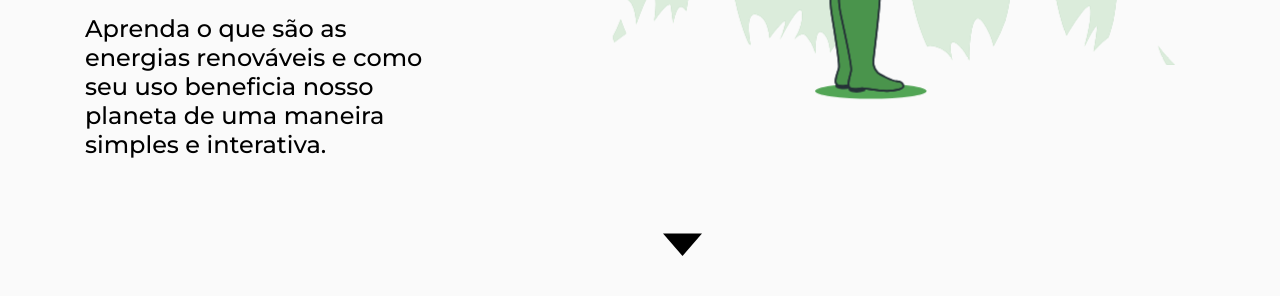
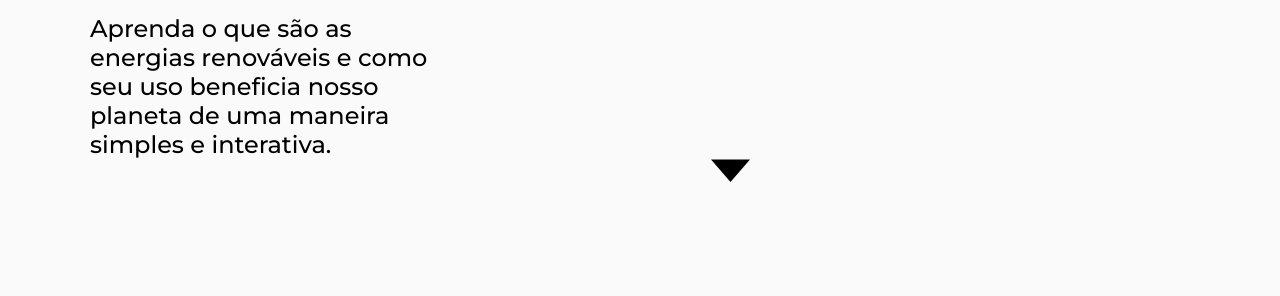
Before and after one commit to lucastoll/Renewable, a plain HTML site: page index.html in a window 1280 px wide. Shown: the part 504-800 px from the top of the page. Drawn offline with nearby package versions, Linux system fonts and the light colour scheme.

Commit message:
tentativa fix background e seta desktop

```diff
--- a/assets/css/home/home-arrow.css
+++ b/assets/css/home/home-arrow.css
@@ -1,11 +1,13 @@
 .home__arrow{
-    justify-self: flex-end;
-    position: absolute;
-    bottom: 150px;
-    animation: arrow_animation_mobile 1s alternate infinite;
+    position: block;
+    align-self: center;
+    width: 39px;
+    height: 23px;
+
+   /*  animation: arrow_animation_mobile 1s alternate infinite; */
 }
 
-@keyframes arrow_animation_mobile {
+/* @keyframes arrow_animation_mobile {
     from{
         bottom: 150px;
     }
@@ -28,4 +30,4 @@
         bottom: 100px;
         animation: arrow_animation_desktop 1s alternate infinite;
     }
-}
+} */
--- a/assets/css/home/home-divlogo.css
+++ b/assets/css/home/home-divlogo.css
@@ -2,7 +2,7 @@
     position: relative;
     width: 100vw;
     height: 270px;
-    margin-top: 30px;
+    margin-top: 0px;
 }
 
 .home__divlogo__iconloop{
--- a/assets/css/home/home.css
+++ b/assets/css/home/home.css
@@ -1,18 +1,24 @@
+.home--wrapper{
+    display: flex;
+    flex-direction: column;
+    align-items: center;
+    height: 100vh;
+    width: 100vw;
+    position: relative;
+    overflow: hidden;
+    margin: 0;
+    max-width: 1920px;
+    max-height: 1080px;
+}
+
 .home{
     display: flex;
     flex-direction: column;
     align-items: center;
-    height: 100vh;
-    position: relative;
-    overflow: hidden;
-    margin: 0;
-    text-align: center;
-    max-width: 1920px;
-    max-height: 1080px;
 }
 
 @media screen and (min-width: 1024px) {
-    .home{
-        margin-left: 85px;
+    .home--wrapper{
+        margin: 0px 90px 90px 90px;
     }
 }
--- a/assets/css/index/section.css
+++ b/assets/css/index/section.css
@@ -9,7 +9,7 @@ section {
 }
 
 .section__titulo{
-    font-size: 48px;
+    font-size: 30px;
     margin: 10px;
     text-align: center;
 }
@@ -17,3 +17,9 @@ section {
 .section__preenchimento{
     margin-bottom: 250px;
 }
+
+@media screen and (min-width: 1023px) {
+    .section__titulo{
+        font-size: 64px;
+    }
+}
--- a/assets/css/index/section__paragrafo.css
+++ b/assets/css/index/section__paragrafo.css
@@ -16,3 +16,10 @@
         font-size: 16px;
     }
 }
+
+@media screen and (min-width: 1024px) {
+    .section__paragrafo{
+        max-width: 1200px;
+        font-size: 22px;
+    }
+}
--- a/index.html
+++ b/index.html
@@ -3,7 +3,6 @@
 <head>
     <meta charset="UTF-8">
     <meta http-equiv="X-UA-Compatible" content="IE=edge">
-    <meta name="viewport" content="width=device-width, initial-scale=1.0">
     <!-- INDEX (GERAL) -->
     <link rel="stylesheet" href="assets/css/index/index.css">
     <link rel="stylesheet" href="assets/css/index/section.css">
@@ -42,8 +41,8 @@
 <body>
  <main class="scroll-container" id="main">
     <a href="#1"><img class="backbutton" src="assets/img/backbuttonn.png" data-backbutton></a>
-	<section class="home" id="1" data-section-home>
-        <div class="wrapper--homebackground" data-wrapper-homebackground></div>
+	<section class="home--wrapper" id="1" data-section-home>
+        <div class="home">
             <div class="home__divlogo content">
                 <img class="home__divlogo__iconloop" src="assets/img/icon_loop.png" data-divlogo-iconloop alt="">
                 <img class="home__divlogo__icon" src="assets/img/icon.png" alt="">
@@ -51,12 +50,14 @@
             <h1 class="home__titulo content t2">Renewable</h1>
             <p class="home__paragrafo content t3">Aprenda o que são as energias renováveis e como seu uso beneficia nosso planeta de uma maneira simples e interativa.</p>
             <img id="flecha" class="arrow home__arrow content t4" src="assets/img/arrow.svg" alt="Proxima seção">
+        </div>
+        <!-- <div class="wrapper--homebackground" data-wrapper-homebackground></div> -->
 	</section>
 
 
 
     <section class="introducao" data-section-introducao>
-        <h1 class="introducao__titulo section__titulo content">Energias não renováveis</h1>
+        <h1 class="section__titulo content">Energias não renováveis</h1>
         <p class="section__paragrafo content t2">
             Para entendermos melhor o conceito de <strong><span class="spanVerde">energias renováveis</span></strong>, primeiro temos que saber o que são as energias <strong><span class="spanVermelho">não renováveis</span></strong> e como elas afetam <strong>negativamente</strong> nosso planeta, basicamente, esse tipo de energia funciona através da base de utilizar <strong>recursos finitos</strong> da natureza como fonte de energia, isso significa que para essas energias funcionarem elas retiram matéria prima do planeta que não vai reposta pela natureza, causando efeitos prejudiciais ao meio ambiente gradualmente.
         </p>
@@ -97,7 +98,7 @@
      </section>
 
     <section class="desenvolvimento">
-        <h1 class="desenvolvimento__titulo">Energias renováveis</h1>
+        <h1 class="section__titulo">Energias renováveis</h1>
         <p class="section__paragrafo content t1">
             As energias <strong><span>renováveis</span></strong> funcionam utilizando como fonte recursos que são encontrados em <strong><span class="spanVerde">grande quantidade no meio-ambiente</span></strong>, sendo considerados recursos <strong>inesgotáveis</strong>, além disso essas energias são consideradas <strong><span class="spanVerde">limpas</span></strong> pois é evidente que seu uso gera uma quantidade muito pequena de <span class="spanRoxo">resíduos e gases poluentes</span> se comparadas as energias não renováveis.
         </p>
```
Lines whose indentation alone changed are shown as unchanged.
